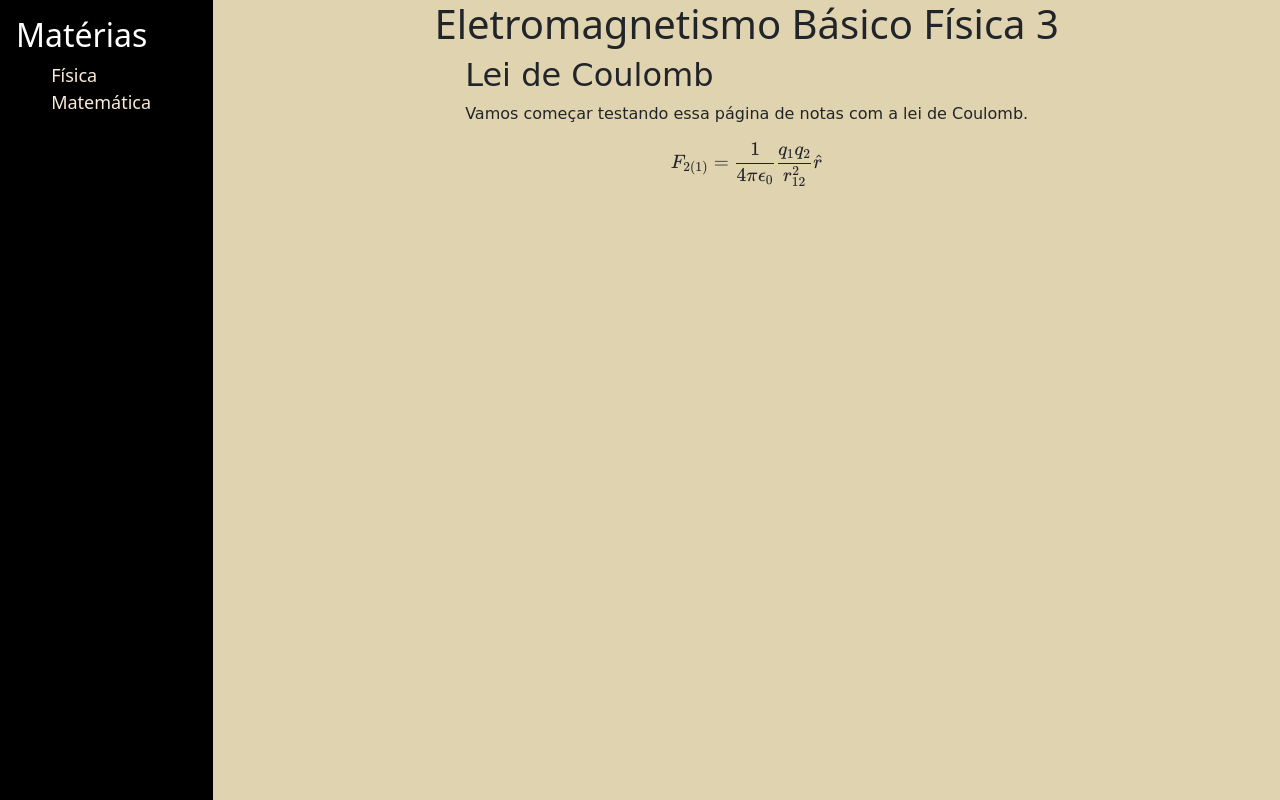
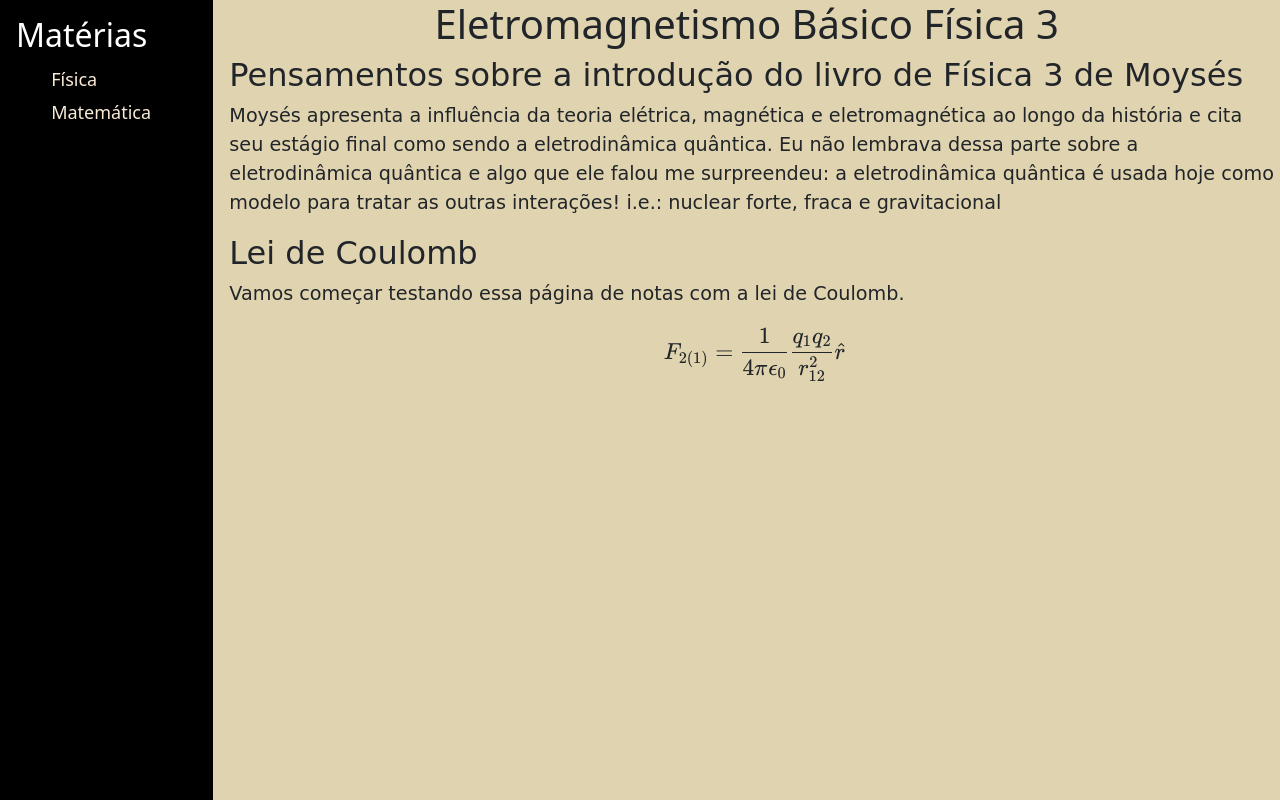
Before and after one commit to DaniloVieiraCosta1729/Notes, a plain HTML site: page index.html in a window 1280 px wide. Drawn offline with nearby package versions, Linux system fonts and the light colour scheme.

Commit message:
add the main page

```diff
--- a/index.html
+++ b/index.html
@@ -28,13 +28,17 @@
     <aside class="menu-notes-container">
         <h2>Matérias</h2>
         <ul class="menu-notes">
-            <li class="note"><a href="#">Física</a></li>
-            <li class="note"><a href="">Matemática</a></li>
+            <li class="note"><button type="button">Física</button></li>
+            <li class="note"><button type="button">Matemática</button></li>
         </ul>
     </aside>
     <section class="note-content">
         <h1>Eletromagnetismo Básico Física 3</h1>
         <main class="text">
+            <h2>Pensamentos sobre a introdução do livro de Física 3 de Moysés</h2>
+            <p>
+                Moysés apresenta a influência da teoria elétrica, magnética e eletromagnética ao longo da história e cita seu estágio final como sendo a eletrodinâmica quântica. Eu não lembrava dessa parte sobre a eletrodinâmica quântica e algo que ele falou me surpreendeu: a eletrodinâmica quântica é usada hoje como modelo para tratar as outras interações! i.e.: nuclear forte, fraca e gravitacional
+            </p>
             <h2>Lei de Coulomb</h2>
             <p>Vamos começar testando essa página de notas com a lei de Coulomb.</p>
             <p>
@@ -43,6 +47,10 @@
         </main>
     </section>
 
+    <script>
+
+    </script>
+
     <script src="https://cdn.jsdelivr.net/npm/bootstrap@5.3.8/dist/js/bootstrap.bundle.min.js" integrity="sha384-FKyoEForCGlyvwx9Hj09JcYn3nv7wiPVlz7YYwJrWVcXK/BmnVDxM+D2scQbITxI" crossorigin="anonymous"></script>
 </body>
 </html>
--- a/static/style/style.css
+++ b/static/style/style.css
@@ -33,17 +33,20 @@
 }
 
 .text {
-    font-family: "Send Flowers", cursive;
+    font-family: "Caveat", cursive;
+    font-size: larger;
+    padding-left: 1rem;
 }
 
 .note {
     transition: 500ms ease-out;
 }
 
-.note a {
-    text-decoration: none;
+.note button {
+    background-color: rgba(250, 235, 215, 0);
     padding: 0.2rem;
     color: antiquewhite;
+    border-style: none;
 }
 
 .note:hover {
```
